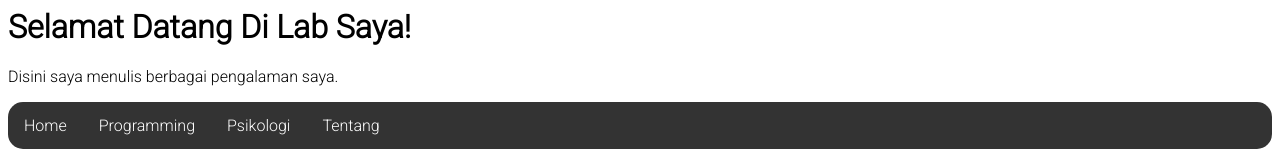
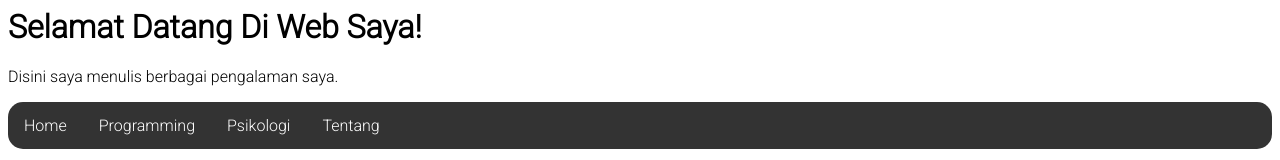
Before and after one commit to nursyahidke/nursyahidke.github.io, a plain HTML site: page index.html in a window 1280 px wide. Shown: the top 160 px of the page. Drawn offline with Linux system fonts and the light colour scheme.

Commit message:
change h1

```diff
--- a/index.html
+++ b/index.html
@@ -8,7 +8,7 @@
 </head>
 <body>
     <header>
-        <h1>Selamat Datang Di Lab Saya!</h1>
+        <h1>Selamat Datang Di Web Saya!</h1>
         <p>Disini saya menulis berbagai pengalaman saya.</p>
         <nav>
             <ul>
```
